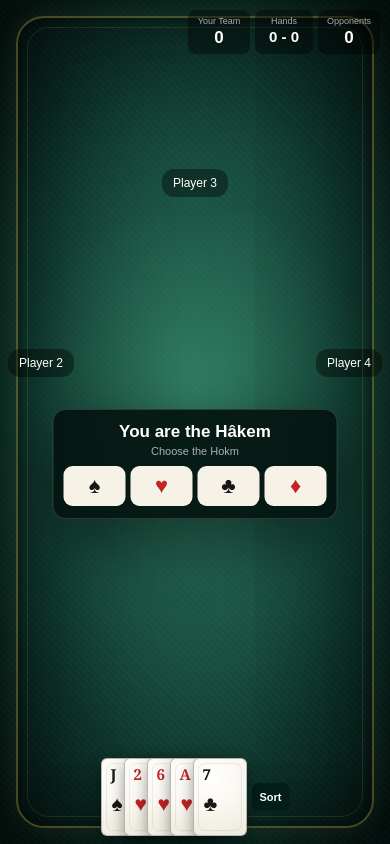
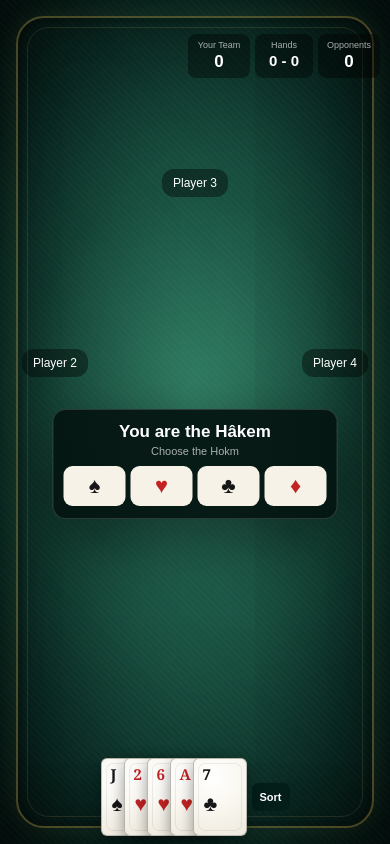
Before and after one commit to Matteees76/hokm-game, a Next.js app: page /game in a window 390 px wide. Built offline with nearby package versions, Linux system fonts and the light colour scheme; no server answers.

Commit message:
Fix mobile Hokm chooser and player positions

```diff
--- a/app/globals.css
+++ b/app/globals.css
@@ -3994,4 +3994,24 @@ box-sizing: border-box;
   .gameTable .playerTop {
     top: 20% !important;
   }
-}
+
+
+  /* Move side player labels inward */
+.gameTable .playerLeft {
+  left: 22px !important;
+}
+
+.gameTable .playerRight {
+  right: 22px !important;
+}
+
+/* Move top score panels down slightly */
+.gameTable .scoreDisplay {
+  top: 34px !important;
+}
+
+/* Move Hokm display down slightly too */
+.gameTable .hokmDisplay {
+  top: 34px !important;
+}
+}
```
